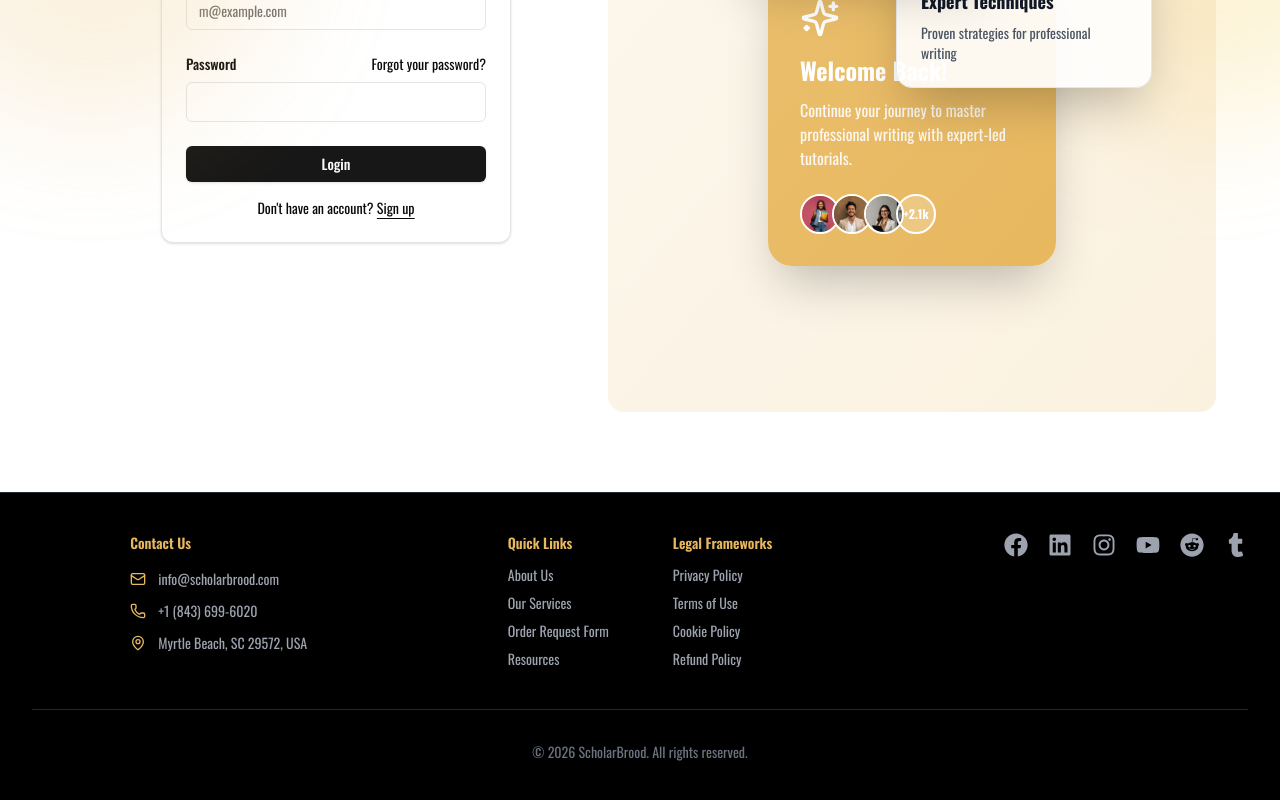
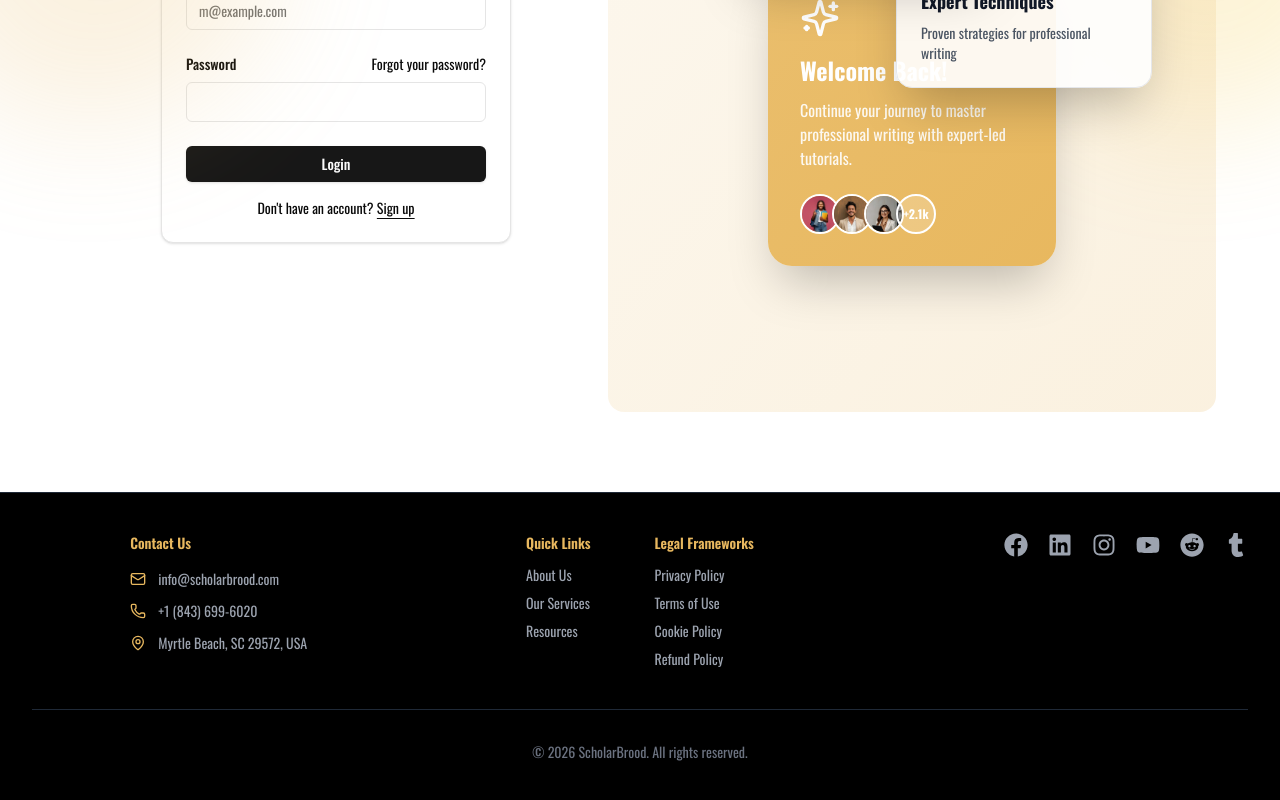
Before and after one commit to nedarctic/sbd, a Next.js app: page /auth/login in a window 1280 px wide. Shown: the part 468-1268 px from the top of the page. Built offline with nearby package versions, Linux system fonts and the light colour scheme; no server answers.

Commit message:
commented out order route

```diff
--- a/app/dashboard/dashboard-gate.tsx
+++ b/app/dashboard/dashboard-gate.tsx
@@ -227,13 +227,13 @@ export default async function DashboardPage() {
               Take advantage of your premium subscription with our expert academic support services.
             </p>
             <div className="flex flex-col sm:flex-row gap-4 sm:gap-6 justify-center items-center">
-              <a
+              {/* <a
                 href="/order"
                 className={`${oswald.className} inline-flex items-center justify-center gap-2 sm:gap-3 px-6 sm:px-8 py-3 sm:py-4 bg-[#E8B85F] text-[#1C1C30] rounded-full text-lg sm:text-xl font-semibold shadow-xl hover:shadow-2xl transition-all duration-300`}
               >
                 Start New Order
                 <ArrowRight className="w-5 h-5 sm:w-6 sm:h-6" />
-              </a>
+              </a> */}
               <a
                 href="/services"
                 className={`${oswald.className} inline-flex items-center justify-center gap-2 sm:gap-3 px-6 sm:px-8 py-3 sm:py-4 border-2 border-[#E8B85F] text-[#E8B85F] rounded-full text-lg sm:text-xl font-semibold hover:bg-[#E8B85F] hover:text-[#1C1C30] transition-all duration-300`}
--- a/components/footer.tsx
+++ b/components/footer.tsx
@@ -17,7 +17,7 @@ export default function Footer() {
   const quickLinks = [
     { label: "About Us", href: "/about" },
     { label: "Our Services", href: "/services" },
-    { label: "Order Request Form", href: "/order" },
+    // { label: "Order Request Form", href: "/order" },
     { label: "Resources", href: "/resources" },
     // { label: "Contact Us", href: "/contact" },
   ];
```
